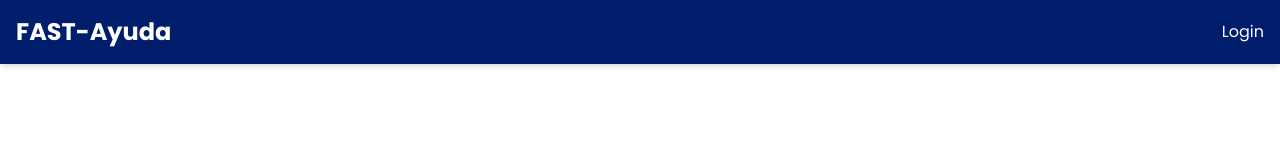
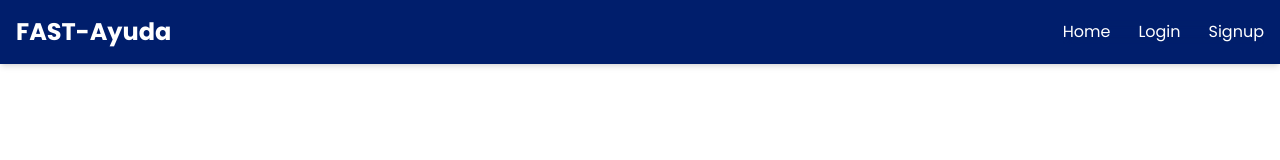
Before and after one commit to BrentSoler/fast-ayuda-fe, a React (Create React App) app: page /contact-us in a window 1280 px wide. Shown: the top 160 px of the page. Built offline with nearby package versions, Linux system fonts and the light colour scheme.

Commit message:
feat:added pretocted route

```diff
--- a/src/App.js
+++ b/src/App.js
@@ -10,6 +10,8 @@ import { ReactQueryDevtools } from "react-query/devtools";
 import ProgramFormPage from "./pages/ProgramFormPage/ProgramFormPage";
 import LoginPage from "./pages/LoginPage/LoginPage";
 import SignUpPage from "./pages/SignupPage/SignupPage";
+import LoginProtection from "./Authentication/ProtectedRoutes/Login";
+import LogoutProtection from "./Authentication/ProtectedRoutes/Logout";
 
 const App = () => {
 	const client = new QueryClient();
@@ -21,13 +23,17 @@ const App = () => {
 						<Routes>
 							<Route path="/" element={<Home />} />
 							<Route path="/contact-us" element={<ContactUs />} />
-							<Route path="/login" element={<LoginPage />} />
-							<Route path="/signup" element={<SignUpPage />} />
-							<Route path="/appointment" element={<TransactionForm />} />
-							<Route path="/addprogram" element={<ProgramFormPage />} />
-							<Route path="/dashboard" element={<Dashboard />} />
-							<Route path="/dashboard/programs" element={<Programs />} />
-							<Route path="/dashboard/transactions" element={<Transactions />} />
+							<Route element={<LogoutProtection />}>
+								<Route path="/login" element={<LoginPage />} />
+								<Route path="/signup" element={<SignUpPage />} />
+							</Route>
+							<Route element={<LoginProtection />}>
+								<Route path="/dashboard/appointment" element={<TransactionForm />} />
+								<Route path="/dashboard/addprogram" element={<ProgramFormPage />} />
+								<Route path="/dashboard" element={<Dashboard />} />
+								<Route path="/dashboard/programs" element={<Programs />} />
+								<Route path="/dashboard/transactions" element={<Transactions />} />
+							</Route>
 						</Routes>
 					</Layout>
 				</div>
--- /dev/null
+++ b/src/Authentication/ProtectedRoutes/Login.jsx
@@ -0,0 +1,11 @@
+import React from "react";
+import { Navigate, Outlet } from "react-router-dom";
+import { useUserStore } from "../../store/userStore";
+
+const LoginProtection = () => {
+	const isLogged = useUserStore((state) => state.isLogged);
+
+	return isLogged ? <Outlet /> : <Navigate to="/login" />;
+};
+
+export default LoginProtection;
--- /dev/null
+++ b/src/Authentication/ProtectedRoutes/Logout.jsx
@@ -0,0 +1,11 @@
+import React from "react";
+import { Navigate, Outlet } from "react-router-dom";
+import { useUserStore } from "../../store/userStore";
+
+const LoginProtection = () => {
+	const isLogged = useUserStore((state) => state.isLogged);
+
+	return !isLogged ? <Outlet /> : <Navigate to="/dashboard" />;
+};
+
+export default LoginProtection;
--- a/src/components/AppointmentForm/AppointmentForm.jsx
+++ b/src/components/AppointmentForm/AppointmentForm.jsx
@@ -75,7 +75,7 @@ const AppointmentForm = ({ modal }) => {
 						<InputLabel id="service">Service</InputLabel>
 						<Select labelId="service" label="Service" value={service} onChange={handleDropdown}>
 							<MenuItem></MenuItem>
-							{data.map((item) => (
+							{data.data.data.map((item) => (
 								<MenuItem value={item.name}>{item.name}</MenuItem>
 							))}
 						</Select>
--- a/src/components/LoginForm/LoginForm.jsx
+++ b/src/components/LoginForm/LoginForm.jsx
@@ -16,10 +16,8 @@ const LoginForm = () => {
 		setMobile("");
 		setPassword("");
 		if (!arg) {
-			return setPasswordFail(true);
+			setPasswordFail(true);
 		}
-
-		return navigate("/dashboard");
 	};
 
 	const handleSubmit = (e) => {
--- a/src/components/Navbar/Navbar.jsx
+++ b/src/components/Navbar/Navbar.jsx
@@ -8,7 +8,8 @@ import { Link } from "react-router-dom";
 import { useUserStore } from "../../store/userStore";
 
 const Navbar = (props) => {
-	const isLoggedIn = useUserStore((state) => state.isLoggedIn);
+	const isLoggedIn = useUserStore((state) => state.isLogged);
+	const logout = useUserStore((state) => state.logoutHandler);
 	const { path, setDraw, draw, menu, menuUi } = props;
 	const [toggle, toggleFunc] = useToggle();
 
@@ -18,7 +19,11 @@ const Navbar = (props) => {
 				path && draw ? "w-100% sm:w-[calc(100%-200px)] sm:ml-[200px]" : "w-100%"
 			} transition-transform`}
 		>
-			{!path && <h1 className="m-4 font-bold text-2xl">FAST-Ayuda</h1>}
+			{!path && (
+				<Link to="/">
+					<h1 className="m-4 font-bold text-2xl">FAST-Ayuda</h1>
+				</Link>
+			)}
 			<Box sx={{ display: { xs: "none", sm: "flex" } }}>
 				{path && (
 					<div className="flex items-center">
@@ -65,9 +70,31 @@ const Navbar = (props) => {
 				} md:translate-x-0 md:bg-transparent z-40 text-black md:text-white`}
 			>
 				{!isLoggedIn && (
-					<Link to="/login">
-						<p>Login</p>
-					</Link>
+					<>
+						<Link to="/">
+							<p>Home</p>
+						</Link>
+						<Link to="/login">
+							<p>Login</p>
+						</Link>
+						<Link to="/signup">
+							<p>Signup</p>
+						</Link>
+					</>
+				)}
+				{isLoggedIn && (
+					<>
+						<Link to="/">
+							<p>Home</p>
+						</Link>
+						<Link to="/login">
+							<p>Dashboard</p>
+						</Link>
+
+						<p onClick={() => logout()} className="cursor-pointer">
+							Logout
+						</p>
+					</>
 				)}
 			</div>
 		</div>
--- a/src/components/ProgramsTable/ProgramsTable.jsx
+++ b/src/components/ProgramsTable/ProgramsTable.jsx
@@ -43,7 +43,7 @@ const ProgramsTable = () => {
 					}}
 					value={searchFilter}
 				/>
-				<Link to="/addprogram" className="w-max">
+				<Link to="/dashboard/addprogram" className="w-max">
 					<Button
 						className="text-white self-end rounded-3xl relative group flex hover:w-[9rem] transition-all gap-3 font-pop"
 						variant="contained"
--- a/src/components/TransactionsTable/TransactionsTable.jsx
+++ b/src/components/TransactionsTable/TransactionsTable.jsx
@@ -62,7 +62,7 @@ const TransactionsTable = () => {
 						<MenuItem value="Completed">Completed</MenuItem>
 					</Select>
 				</FormControl>
-				<Link to="/appointment" className="w-max">
+				<Link to="/dashboard/appointment" className="w-max">
 					<Button
 						className="text-white rounded-3xl relative group flex hover:w-[12rem] transition-all gap-3 font-pop"
 						variant="contained"
--- a/src/hooks/dataHooks/users.js
+++ b/src/hooks/dataHooks/users.js
@@ -1,5 +1,6 @@
 import { useQuery, QueryClient, useMutation } from "react-query";
 import { useUserStore } from "../../store/userStore";
+import { useNavigate } from "react-router-dom";
 import api from "../api";
 
 const postUser = async ({ user, func }) => {
@@ -28,6 +29,7 @@ const loginUser = async ({ user, func }) => {
 
 export const useLoginUser = () => {
 	const loginHandler = useUserStore((state) => state.logInHandler);
+	const navigate = useNavigate();
 
 	return useMutation(loginUser, {
 		onSuccess: (user) => {
@@ -39,6 +41,7 @@ export const useLoginUser = () => {
 					user.data.last_name,
 					user.data.user_type
 				);
+				navigate("/dashboard");
 			}
 		},
 		onError: (err) => {
--- a/src/store/userStore.js
+++ b/src/store/userStore.js
@@ -7,9 +7,11 @@ export const useUserStore = create((set) => ({
 		last_name: "",
 		user_type: "",
 	},
+	userType: "",
 	isLogged: false,
 	logInHandler: (arg, user_id, first_name, last_name, user_type) =>
 		set({
+			userType: user_type === 0 ? "User" : "Admin",
 			user: {
 				user_id: user_id,
 				first_name: first_name,
@@ -18,4 +20,15 @@ export const useUserStore = create((set) => ({
 			},
 			isLogged: arg,
 		}),
+	logoutHandler: () =>
+		set({
+			user: {
+				user_id: "",
+				first_name: "",
+				last_name: "",
+				user_type: "",
+			},
+			userType: "",
+			isLogged: false,
+		}),
 }));
```
